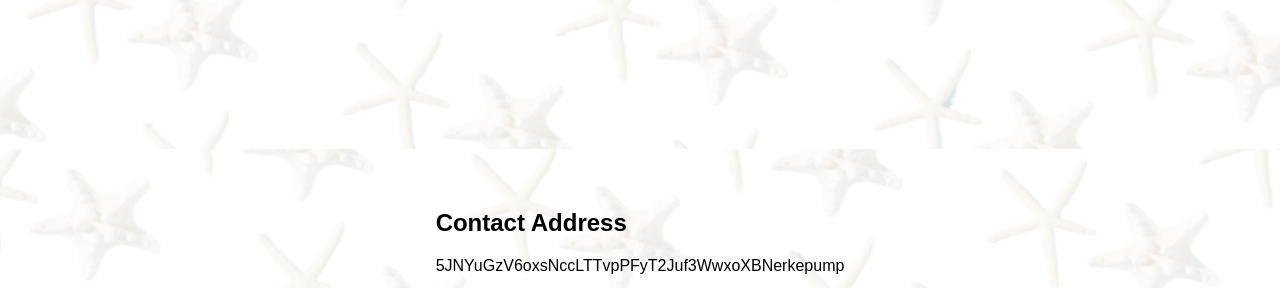
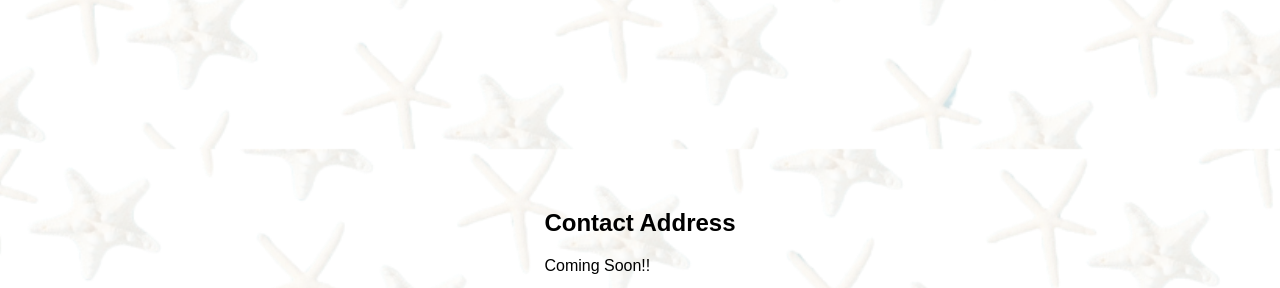
Before and after one commit to kentaroginpachiro/Meggy, a plain HTML site: page index.html in a window 1280 px wide. Shown: the part 651-939 px from the top of the page. Drawn offline with nearby package versions, Linux system fonts and the light colour scheme.

Commit message:
Update index.html

```diff
--- a/index.html
+++ b/index.html
@@ -40,7 +40,7 @@
 <section class="content">
     <div class="wallet-addres">
         <h1>Contact Address</h1>
-        <p>5JNYuGzV6oxsNccLTTvpPFyT2Juf3WwxoXBNerkepump</p>
+        <p>Coming Soon!!</p>
         <button id="copyButton">Copy</button>
     </div>
     <div class="content-card" data-aos="fade-right">
```
